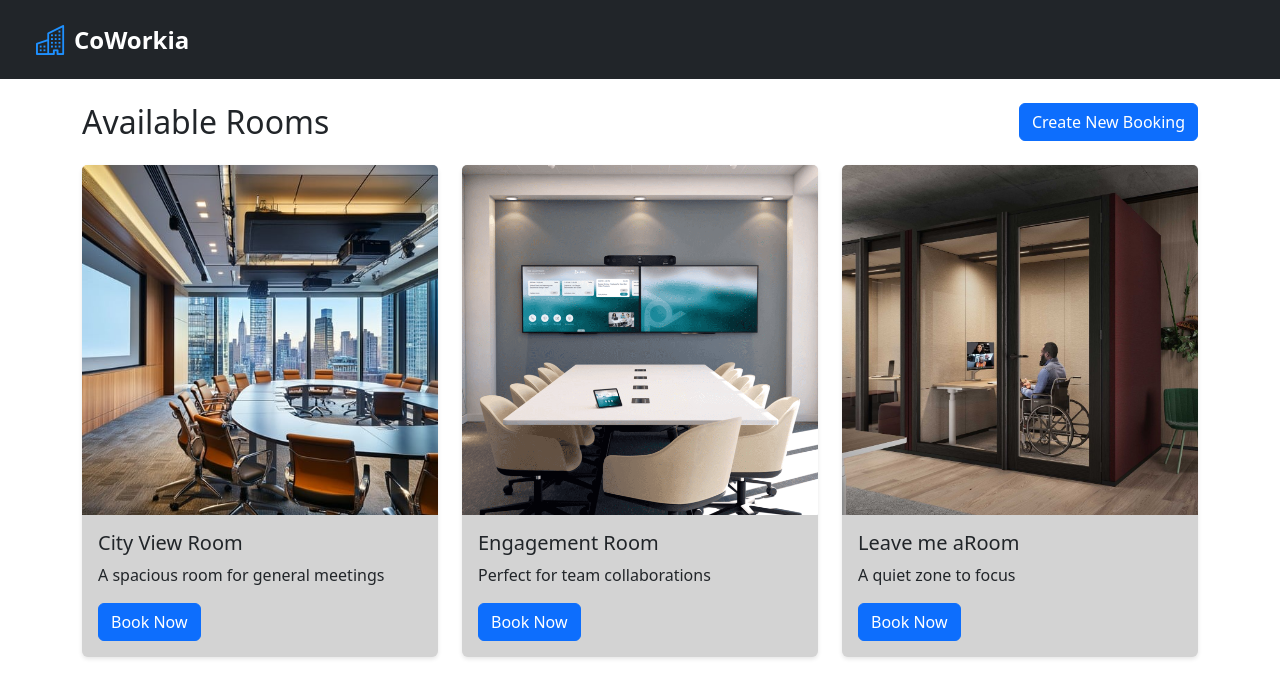
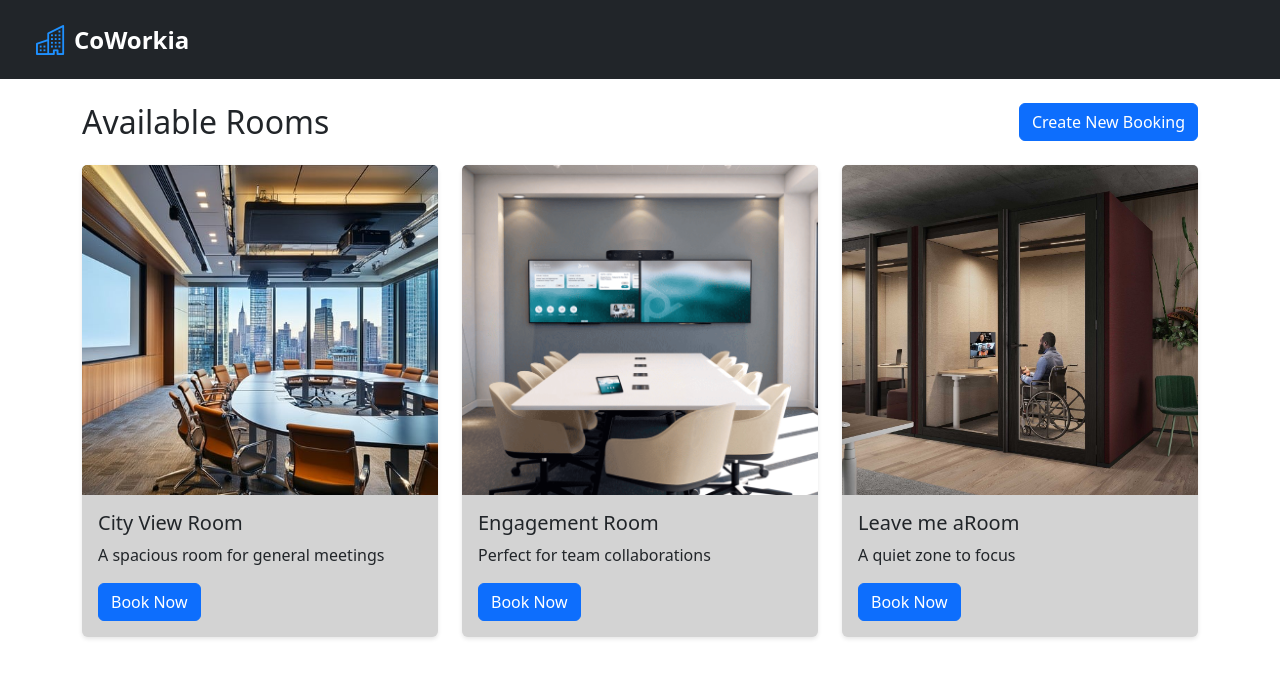
Before and after one commit to Rayy51/booking-coworkingspaces, a React (Vite) app: page /bookings in a window 1280 px wide. Shown: the top 698 px of the page. Built offline with nearby package versions, Linux system fonts and the light colour scheme; no server answers; the HTML template or start-up script is replaced by a standard one.

Commit message:
roomcard changed

```diff
--- a/src/components/RoomCard.css
+++ b/src/components/RoomCard.css
@@ -1,5 +1,5 @@
 .room-image {
     width: 100%;
-    height: 350px;
+    height: 330px;
     object-fit: cover;
 }
```
